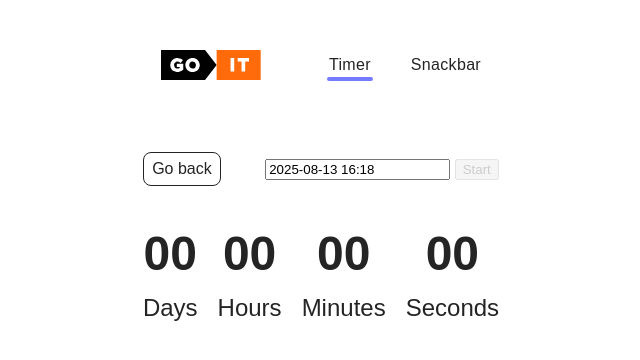
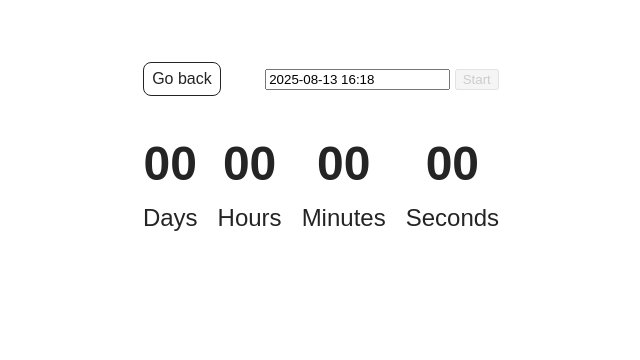
Before and after one commit to Victoria-art-creator/goit-js-hw-10, a plain HTML site: page 1-timer.html in a window 1280 px wide. Shown: the top 360 px of the page, without its empty margins (349-989 px from the left). Drawn offline with Linux system fonts and the light colour scheme.

Commit message:
Deploying to gh-pages from @ Victoria-art-creator/goit-js-hw-10@8f732b7618acfbfdd6b99e5a0ddca14d3eea904d 🚀

```diff
--- a/1-timer.html
+++ b/1-timer.html
@@ -12,29 +12,6 @@
     <link rel="stylesheet" crossorigin href="/goit-js-hw-10/assets/styles-CSFJgrOm.css">
   </head>
   <body>
-    <header class="header">
-  <div class="container">
-    <nav class="nav">
-      <a class="nav-logo" href="./index.html" aria-label="Site logo">
-        <svg class="nav-logo-icon" width="100" height="30">
-          <use href="/goit-js-hw-10/assets/sprite-E8vg0sBb.svg#logo"></use>
-        </svg>
-      </a>
-      <ul class="nav-list">
-        <li class="nav-item">
-          <a class="nav-link active" href="../1-timer.html">Timer</a>
-        </li>
-        <li class="nav-item">
-          <a class="nav-link {=$highlight-curr}" href="../2-snackbar.html"
-            >Snackbar</a
-          >
-        </li>
-      </ul>
-    </nav>
-  </div>
-</header>
-
-
     <main>
       <div class="container">
         <a class="back-link" href="./index.html">Go back</a>
```
Also changed, not shown: 2-snackbar.html (+0 -23 lines), index.html (+4 -9 lines), assets/sprite-E8vg0sBb.svg (deleted).
